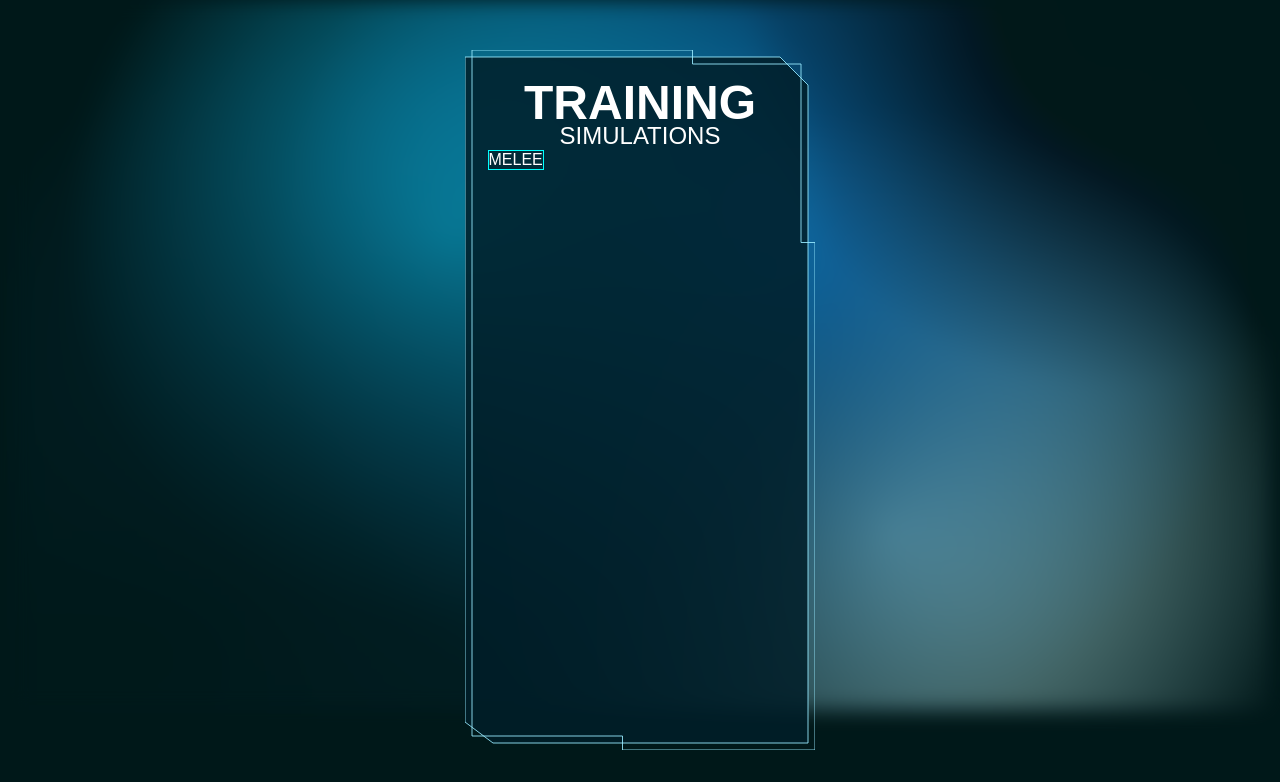
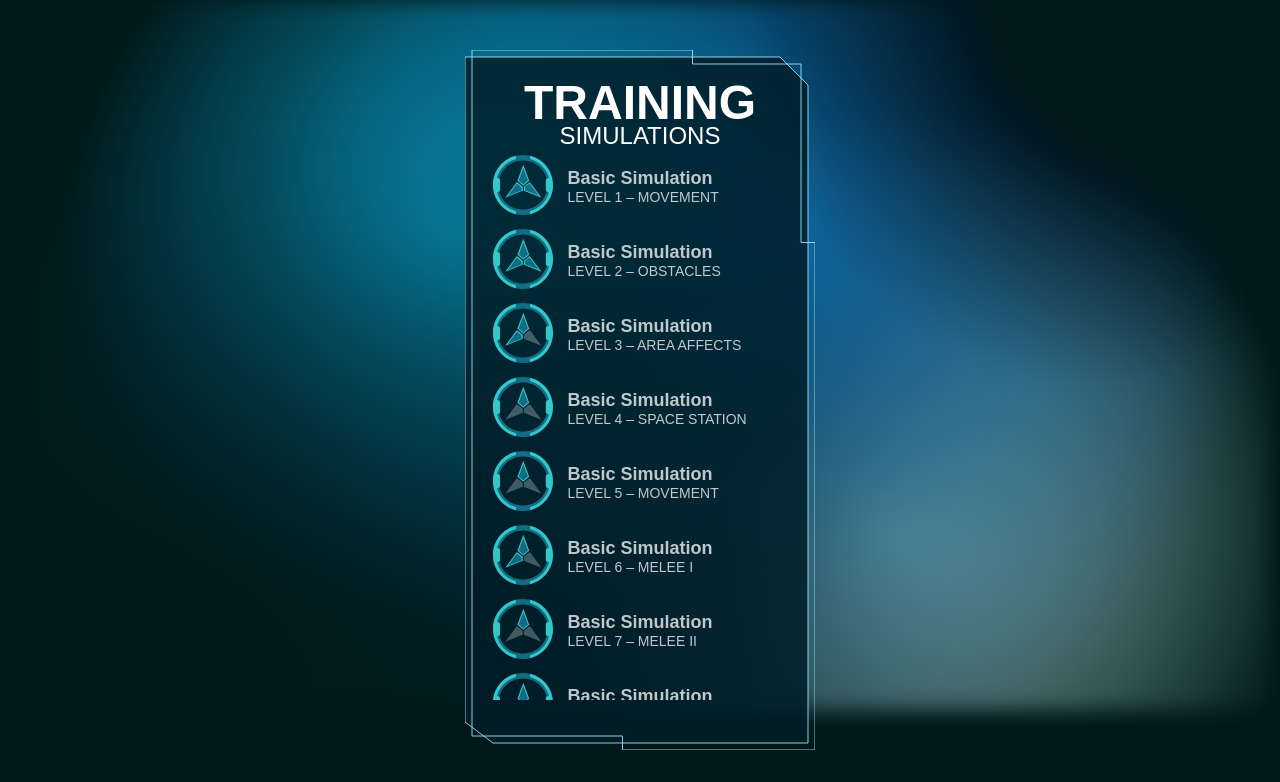
Before and after one commit to kitisol/gridGame, a React (Create React App) app: page / in a window 1280 px wide. Shown: the top 782 px of the page. Built offline with nearby package versions, Linux system fonts and the light colour scheme; a web font is replaced by a local one.

Commit message:
Updated display logic for battle list
* Made the completion icon a new component
* Added completion logic to change icon display
* Generate battle list from an array of unlocked levels

```diff
--- a/src/App.css
+++ b/src/App.css
@@ -20,3 +20,6 @@ body {
 .d-flex {
   display: flex;
 }
+.vertical-center {
+  align-items: center;
+}
--- a/src/screens/BattleSelect.jsx
+++ b/src/screens/BattleSelect.jsx
@@ -1,27 +1,10 @@
 import React, { createRef, useEffect, useState } from 'react';
 import '../styles/screenStyles.css';
 
-export default function BattleSelect() {
-  const svgRef = createRef();
-  const [dimensions, setDimensions] = useState({ width: 1, hieght: 1 });
-  const [windowSize, setWindowSize] = useState(window.innerWidth);
-
-  React.useEffect(() => {
-    function handleResize() {
-      setWindowSize(window.innerWidth);
-    }
-    window.addEventListener('resize', handleResize);
-  });
-
-  React.useEffect(() => {
-    if (svgRef.current) {
-      const { current } = svgRef;
-      const boundingRect = current.getBoundingClientRect();
-      const { width, height } = boundingRect;
-      setDimensions({ width: Math.round(width), height: Math.round(height) });
-    }
-  }, [svgRef.current, windowSize]);
-  let svg = (
+export function CompletionIcon(props) {
+  console.log(props);
+  let { stars } = props;
+  return (
     <svg viewBox="0 0 160.3 160.3">
       <g className="ring">
         <path
@@ -40,18 +23,18 @@ export default function BattleSelect() {
 			c-6.7,24.5-26.1,43.8-50.7,50.5v8.2c35.1-8.5,61.2-40.2,61.2-77.9S134.2,10.8,99.1,2.3z"
         />
       </g>
-      <g className="top-tine complete">
+      <g className={stars > 0 ? 'complete' : 'incomplete'}>
         <polygon class="outer" points="96.8,68.9 81,82 65.2,68.9 81,26.2 " />
         <polygon class="inner" points="93.5,68.2 81,78.5 68.6,68.2 81,34.5 " />
       </g>
-      <g className="left-tine complete">
+      <g className={stars > 1 ? 'complete' : 'incomplete'}>
         <polygon class="outer" points="63.7,72 79.4,85.1 79.4,95.7 32.7,114 " />
         <polygon
           class="inner"
           points="63.8,76.2 76.2,86.5 76.3,94.9 39.4,109.4 "
         />
       </g>
-      <g className="right-tine incomplete">
+      <g className={stars > 2 ? 'complete' : 'incomplete'}>
         <polygon
           class="outer"
           points="98.2,72 82.5,85.1 82.4,95.7 129.5,114 "
@@ -63,6 +46,95 @@ export default function BattleSelect() {
       </g>
     </svg>
   );
+}
+
+export default function BattleSelect() {
+  const svgRef = createRef();
+  const [dimensions, setDimensions] = useState({ width: 1, hieght: 1 });
+  const [windowSize, setWindowSize] = useState(window.innerWidth);
+  const levels = [
+    {
+      title: 'Basic Simulation',
+      details: 'Level 1 – Movement',
+      stars: 3,
+    },
+    {
+      title: 'Basic Simulation',
+      details: 'Level 2 – Obstacles',
+      stars: 3,
+    },
+    {
+      title: 'Basic Simulation',
+      details: 'Level 3 – Area Affects',
+      stars: 2,
+    },
+    {
+      title: 'Basic Simulation',
+      details: 'Level 4 – Space Station',
+      stars: 1,
+    },
+    {
+      title: 'Basic Simulation',
+      details: 'Level 5 – Movement',
+      stars: 1,
+    },
+    {
+      title: 'Basic Simulation',
+      details: 'Level 6 – Melee I',
+      stars: 2,
+    },
+    {
+      title: 'Basic Simulation',
+      details: 'Level 7 – Melee II',
+      stars: 1,
+    },
+    {
+      title: 'Basic Simulation',
+      details: 'Level 8 – Ranged I',
+      stars: 1,
+    },
+    {
+      title: 'Basic Simulation',
+      details: 'Level 9 – Ranged II',
+      stars: 1,
+    },
+    {
+      title: 'Basic Simulation',
+      details: 'Level 10 – Uniform & Tango',
+      stars: 0,
+    },
+  ];
+  React.useEffect(() => {
+    function handleResize() {
+      setWindowSize(window.innerWidth);
+    }
+    window.addEventListener('resize', handleResize);
+  });
+
+  React.useEffect(() => {
+    if (svgRef.current) {
+      const { current } = svgRef;
+      const boundingRect = current.getBoundingClientRect();
+      const { width, height } = boundingRect;
+      setDimensions({ width: Math.round(width), height: Math.round(height) });
+    }
+  }, [svgRef.current, windowSize]);
+
+  const battleList = levels.map((battle) => {
+    return (
+      <div className="d-flex battle-listing">
+        <div className="battle-icon">
+          <CompletionIcon stars={battle.stars} />
+        </div>
+        <div className="d-flex vertical-center">
+          <div className="battle-description">
+            <div className="battle-title">{battle.title}</div>
+            <div className="battle-details">{battle.details}</div>
+          </div>
+        </div>
+      </div>
+    );
+  });
   return (
     <div className="background">
       <div className="container">
@@ -73,15 +145,14 @@ export default function BattleSelect() {
             points="2,0 65,0 65,4 96,4 96,55 100,55 100,200, 45,200 45,196 2,196"
           />
         </svg>
-        <div
-          className="content"
-          style={{ height: `${dimensions.height - 50}px` }}
-        >
+        <div className="content">
           <div className="title">TRAINING</div>
           <div className="subTitle">SIMULATIONS</div>
-          <div className="d-flex">
-            <div className="">{svg}</div>
-            <div className="test">MELEE</div>
+          <div
+            className="battle-list"
+            style={{ height: `${dimensions.height - 150}px` }}
+          >
+            {battleList}
           </div>
         </div>
       </div>
--- a/src/styles/screenStyles.css
+++ b/src/styles/screenStyles.css
@@ -87,10 +87,8 @@
 .content {
   width: calc(100% - 45px);
   margin-top: 7%;
-  overflow-y: scroll;
-  scrollbar-color: #97ebff transparent;
-  scrollbar-width: thin;
 }
+
 .test {
   border: 1px solid cyan;
 }
@@ -103,8 +101,35 @@ svg .complete .outer,
   fill: #45ffff;
 }
 svg .incomplete {
-  fill: #0a5b6d;
-  opacity: 0.55;
+  fill: #fff;
+  opacity: 0.35;
+}
+.battle-list {
+  overflow-y: scroll;
+  scrollbar-color: #97ebff transparent;
+  scrollbar-width: thin;
+}
+.battle-listing {
+  cursor: pointer;
+  opacity: 0.75;
+}
+.battle-listing:hover {
+  opacity: 1;
+}
+.battle-icon {
+  width: 60px;
+  padding: 5px;
+}
+.battle-description {
+  padding: 10px;
+}
+.battle-title {
+  font-weight: bold;
+  font-size: 18px;
+}
+.battle-details {
+  font-size: 14px;
+  text-transform: uppercase;
 }
 
 /* @media screen and (orientation: landscape) {
```
